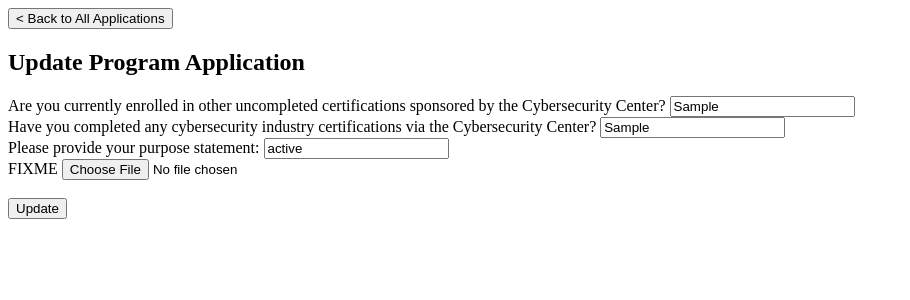
After one commit to freddypadronscarton/CSCE310_Project, a Flask app: page /update_program_app/1 in a window 1280 px wide. The commit adds this page. Shown: the top 300 px of the page, without its empty margins (0-910 px from the left). Run offline with Flask 3, Linux system fonts and the light colour scheme; tables that the repository leaves empty hold one stand-in row (values such as "Sample post").

Commit message:
add, view, modify, delete program application added

```diff
--- a/flaskapp/app.py
+++ b/flaskapp/app.py
@@ -151,6 +151,7 @@ def program_application():
     conn.close()
     return render_template('program_application.html', programs=programs)
 
+# This is the endpoint for checking if a user has already applied to the program
 @app.route('/program_applied_check/<int:program_num>')
 def check_if_already_applied(program_num):
     conn = get_db_connection()
@@ -179,36 +180,57 @@ def add_new_application():
 @app.route('/program_review')
 def get_applied_programs():
     conn = get_db_connection()
-    applied_programs = conn.execute("""
-                                    SELECT Programs.Program_Num, Programs.Name, Programs.Description, Applied.App_Num FROM Programs
-                                    INNER JOIN
-                                    (SELECT * FROM Application WHERE UIN = ?) AS Applied
-                                    ON Programs.Program_Num = Applied.Program_Num
-                                    """,
-                                     (current_user.id)).fetchall()
-    accepted_programs = conn.execute('SELECT * FROM Track WHERE Student_Num = ?', (current_user.id)).fetchall()
 
-    programs = []
-    programs_status = []
-    for program in applied_programs:
-        programs.append(program)
+    get_applied = ("SELECT Applied.app_num, Applied.program_num, Programs.name, Programs.description, Applied.uncom_cert, Application.com_cert, Applied.purpose_statement, Accepted.tracking_num"
+                   "FROM (SELECT * FROM Application WHERE UIN=?) AS Applied"
+                   "LEFT OUTER JOIN"
+                   "(SELECT * FROM Track WHERE UIN=?) AS Accepted"
+                   "ON Applied.program_num = Accepted.program"
+                   "JOIN Programs"
+                   "ON Applied.program_num = Programs.program_num")
 
-      # looking to see if user has been accepted to the program yet
-        program_found = False
-        for accepted in accepted_programs:
-            if (program[0] == accepted[0]):
-                program_found = True
+    applied_programs = conn.execute('''SELECT Applied.app_num, Applied.program_num, Programs.name, Programs.description, Applied.uncom_cert, Applied.com_cert, Applied.purpose_statement, Accepted.tracking_num
+                      FROM (SELECT * FROM Application WHERE UIN=?) AS Applied
+                      LEFT OUTER JOIN
+                      (SELECT * FROM Track WHERE student_num=?) AS Accepted
+                      ON Applied.program_num = Accepted.program
+                      JOIN Programs
+                      ON Applied.program_num = Programs.program_num'''
+                   , (current_user.uin, current_user.uin)).fetchall()
 
-        if (program_found):
-            programs_status.append(True)
-        else:
-            programs_status.append(False)
+    conn.close()
+    # return render_template('program_review.html', applications=applications)
 
-    applications = [{"program": p, "status": st} for p, st in zip(programs, programs_status)]
+    return render_template('program_review.html', applied_programs=applied_programs)
 
-    conn.closes()
-    return render_template('program_review.html', applications=applications)
+@app.route('/update_program_app/<int:app_num>')
+def load_update_appl_page(app_num):
+    conn = get_db_connection()
+    app = conn.execute("SELECT * FROM Application WHERE APP_NUM = ?", (app_num, )).fetchone()
+    conn.close();
+    return render_template("update_program_app.html", app=app)
 
+@app.route('/update_application', methods=['POST'])
+def update_application():
+    app_num = request.form["app_num"]
+    uncom_cert = request.form["uncom_cert"]
+    com_cert = request.form["com_cert"]
+    purpose_statement = request.form["purpose_statement"]
+    conn = get_db_connection()
+    conn.execute("UPDATE Application SET uncom_cert=?, com_cert=?, purpose_statement=? WHERE app_num=?"
+                 , (uncom_cert, com_cert, purpose_statement, app_num))
+    conn.commit()
+    conn.close()
+    return redirect(url_for('get_applied_programs'))
+
+@app.route('/delete_application/<int:app_num>', methods=['DELETE'])
+def delete_application(app_num):
+  print("calling function")
+  conn = get_db_connection()
+  conn.execute(f"DELETE FROM Application WHERE app_num = {app_num}")
+  conn.commit()
+  conn.close()
+  return jsonify({"success": "program application deleted"})
 
 @app.route("/logout", methods=['POST'])
 @login_required
--- a/flaskapp/db.py
+++ b/flaskapp/db.py
@@ -70,6 +70,15 @@ def init_sqlite_db():
                     FOREIGN KEY(UIN) REFERENCES College_students(UIN)
                     )''')
 
+    # TRACK TABLE
+    conn.execute('''CREATE TABLE IF NOT EXISTS Track (
+                    tracking_num INTEGER PRIMARY KEY AUTOINCREMENT,
+                    program INTEGER,
+                    student_num INTEGER,
+                    FOREIGN KEY(program) REFERENCES Programs(program_num),
+                    FOREIGN KEY(student_num) REFERENCES College_students(UIN)
+                  )''')
+
     print("Table created successfully")
     conn.close()
 
--- a/flaskapp/templates/college_home.html
+++ b/flaskapp/templates/college_home.html
@@ -51,10 +51,11 @@
 
     <!-- Program Application Management Section -->
     <div>
+      <h2>Program Management</h2>
       <a href="{{ url_for('program_application') }}">
         <button>Apply</button>
       </a>
-      <a href="program_review.html">
+      <a href="{{ url_for('get_applied_programs') }}">
         <button>Review Applications</button>
       </a>
       <a>
--- a/flaskapp/templates/program_application.html
+++ b/flaskapp/templates/program_application.html
@@ -11,6 +11,8 @@
   <a class="back_button" href="{{url_for('home')}}">
     <button>< Back</button>
   </a>
+
+  <h2>Program Application</h2>
 
   <p id="program_already_applied">You've already applied to this program.</p>
 
@@ -42,6 +44,10 @@
     </div>
 
     <!-- Need form group to handle uploading documents to application -->
+    <div class="form-group">
+      <label>FIXME</label>
+      <input type="file">
+    </div>
 
     <br>
     <div class="form-group">
--- /dev/null
+++ b/flaskapp/templates/update_program_app.html
@@ -0,0 +1,53 @@
+<!DOCTYPE html>
+<html lang="en">
+<head>
+  <meta charset="UTF-8">
+  <meta name="viewport" content="width=device-width, initial-scale=1.0">
+  <title>Update Program Application</title>
+  <script src="https://code.jquery.com/jquery-3.6.0.min.js"></script>
+  <link rel="stylesheet" href="../static/program_application.css">
+</head>
+<body>
+  <a class="back_button" href="{{url_for('get_applied_programs')}}">
+    <button>< Back to All Applications</button>
+  </a>
+
+  <h2>Update Program Application</h2>
+
+  <form action="{{ url_for('update_application') }}" method="POST">
+    <div class="form-group">
+      <input id="app_num" name="app_num" type="number" value="{{ app.app_num }}" style="display:none"></div>
+    </div>
+
+    <div class="form-group">
+      <label for="uncom_cert">Are you currently enrolled in other uncompleted certifications sponsored by the Cybersecurity Center?</label>
+      <input id="uncom_cert" name="uncom_cert" type="text" value="{{ app.uncom_cert }}">
+    </div>
+
+    <div class="form-group">
+      <label for="com_cert">Have you completed any cybersecurity industry certifications via the Cybersecurity Center?</label>
+      <input id="com_cert" name="com_cert" type="text" value="{{ app.com_cert }}">
+    </div>
+
+    <div class="form-group">
+      <label for="purpose_statement">Please provide your purpose statement: </label>
+      <input id="purpose_statement" name="purpose_statement" type="text" value="{{ app.purpose_statement }}">
+    </div>
+
+    <!-- Need form group to handle uploading documents to application -->
+    <div class="form-group">
+      <label>FIXME</label>
+      <input type="file">
+    </div>
+
+    <br>
+    <div class="form-group">
+      <button id="apply-button" type="submit">Update</button>
+    </div>
+  </form>
+
+  <script>
+
+  </script>
+</body>
+</html>
```
Also changed, not shown: flaskapp/templates/program_review.html (+56 -3 lines), flaskapp/database.db.
